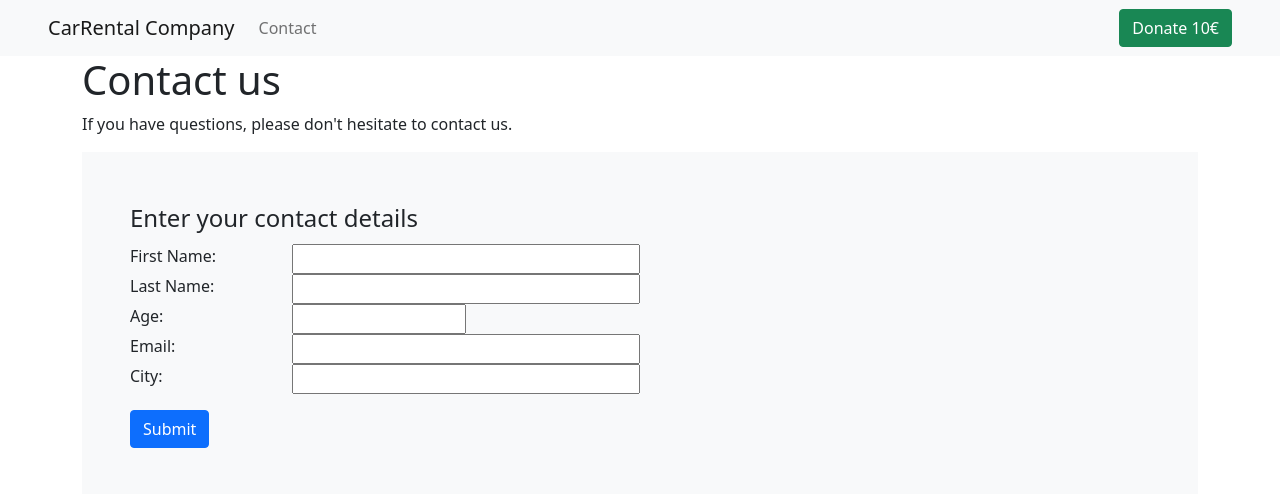
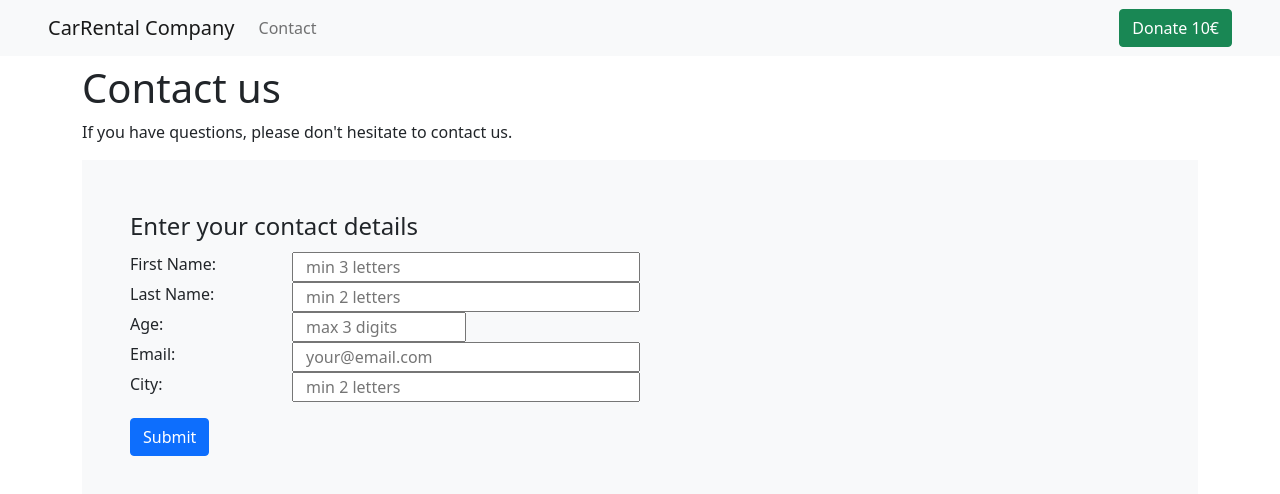
Before and after one commit to jurode/FE21-Angular-DAY2-Julia-Mario, an Angular app in the folder CarRental/: page /contact in a window 1280 px wide. Shown: the top 494 px of the page. Built offline with nearby package versions, Linux system fonts and the light colour scheme.

Commit message:
last changes

```diff
--- a/CarRental/package.json
+++ b/CarRental/package.json
@@ -19,6 +19,7 @@
     "@angular/platform-browser": "~11.2.6",
     "@angular/platform-browser-dynamic": "~11.2.6",
     "@angular/router": "~11.2.6",
+    "@sweetalert2/ngx-sweetalert2": "^9.0.0",
     "rxjs": "~6.6.0",
     "sweetalert2": "^10.15.6",
     "tslib": "^2.0.0",
--- a/CarRental/src/app/app.component.html
+++ b/CarRental/src/app/app.component.html
@@ -1,4 +1,4 @@
 <app-navbar></app-navbar>
-<main class="container">
+<main class="container my-5 pt-3">
   <router-outlet></router-outlet>
 </main>
--- a/CarRental/src/app/contact-page/contact-page.component.html
+++ b/CarRental/src/app/contact-page/contact-page.component.html
@@ -7,27 +7,27 @@
     <legend>Enter your contact details</legend>
     <div class="row">
       <label for="fName" class="col-2">First Name:</label>
-      <input id="fName" type="text" formControlName="firstName" class="col-4">
+      <input id="fName" type="text" formControlName="firstName" class="col-4" placeholder="min 3 letters">
     </div>
 
     <div class="row">
       <label for="lName" class="col-2">Last Name:</label>
-      <input id="lName" type="text" formControlName="lastName" class="col-4">
+      <input id="lName" type="text" formControlName="lastName" class="col-4" placeholder="min 2 letters">
     </div>
     <div class="row">
       <label class="col-2" for="age">Age:</label>
-      <input id="age" type="text" formControlName="age" class="col-2">
+      <input id="age" type="text" formControlName="age" class="col-2" placeholder="max 3 digits">
     </div>
 
     <div class="row">
       <label class="col-2" for="email">Email:</label>
-      <input type="text" formControlName="email" class="col-4" id="email">
+      <input type="text" formControlName="email" class="col-4" id="email"  placeholder="your@email.com">
 
     </div>
 
     <div class="row">
       <label class="col-2" for="city">City:</label>
-      <input type="text" formControlName="city" class="col-4" id="city">
+      <input type="text" formControlName="city" class="col-4" id="city"  placeholder="min 2 letters">
     </div>
 
     <input type="submit" class="btn btn-primary mt-3" value="Submit">
--- a/CarRental/src/app/contact-page/contact-page.component.ts
+++ b/CarRental/src/app/contact-page/contact-page.component.ts
@@ -7,7 +7,9 @@ import { FormControl, FormGroup, Validators } from '@angular/forms';
   templateUrl: './contact-page.component.html',
   styleUrls: ['./contact-page.component.css']
 })
+
 export class ContactPageComponent implements OnInit {
+
 
   info = new FormGroup({
     firstName: new FormControl('',[Validators.required, Validators.minLength(3)]),
@@ -30,6 +32,7 @@ export class ContactPageComponent implements OnInit {
       alert('Thank you. We will contact you shortly!')
     } else {
       alert("Please enter your contact details");
+
     }
 
   }
--- a/CarRental/src/app/home-page/home-page.component.html
+++ b/CarRental/src/app/home-page/home-page.component.html
@@ -27,7 +27,7 @@
 
         <div class="row">
             <label for="brand" class="col-2">Brand:</label>
-            <input id="brand" type="text" formControlName="brand" class="col-4">
+            <input id="brand" type="text" formControlName="brand" class="col-4"  placeholder="min 2 letters">
         </div>
         <div class="row">
             <label for="type" class="col-2">Type:</label>
@@ -35,7 +35,7 @@
         </div>
         <div class="row">
             <label for="ps" class="col-2">PS:</label>
-            <input id="ps" type="text" formControlName="PS" class="col-4">
+            <input id="ps" type="text" formControlName="PS" class="col-2">
         </div>
         <div class="row">
             <label for="price" class="col-2">Price per day:</label>
--- a/CarRental/src/app/navbar/navbar.component.html
+++ b/CarRental/src/app/navbar/navbar.component.html
@@ -1,4 +1,4 @@
-<nav class="navbar navbar-expand-lg navbar-light bg-light">
+<nav class="navbar navbar-expand-lg navbar-light bg-light fixed-top">
     <div class="container-fluid px-5">
         <a class="navbar-brand" routerLink="">CarRental Company</a>
         <button class="navbar-toggler" type="button" data-bs-toggle="collapse" data-bs-target="#navbarNavDropdown"
```
Also changed, not shown: 1 other file (tests, documents, lock files or other folders).
